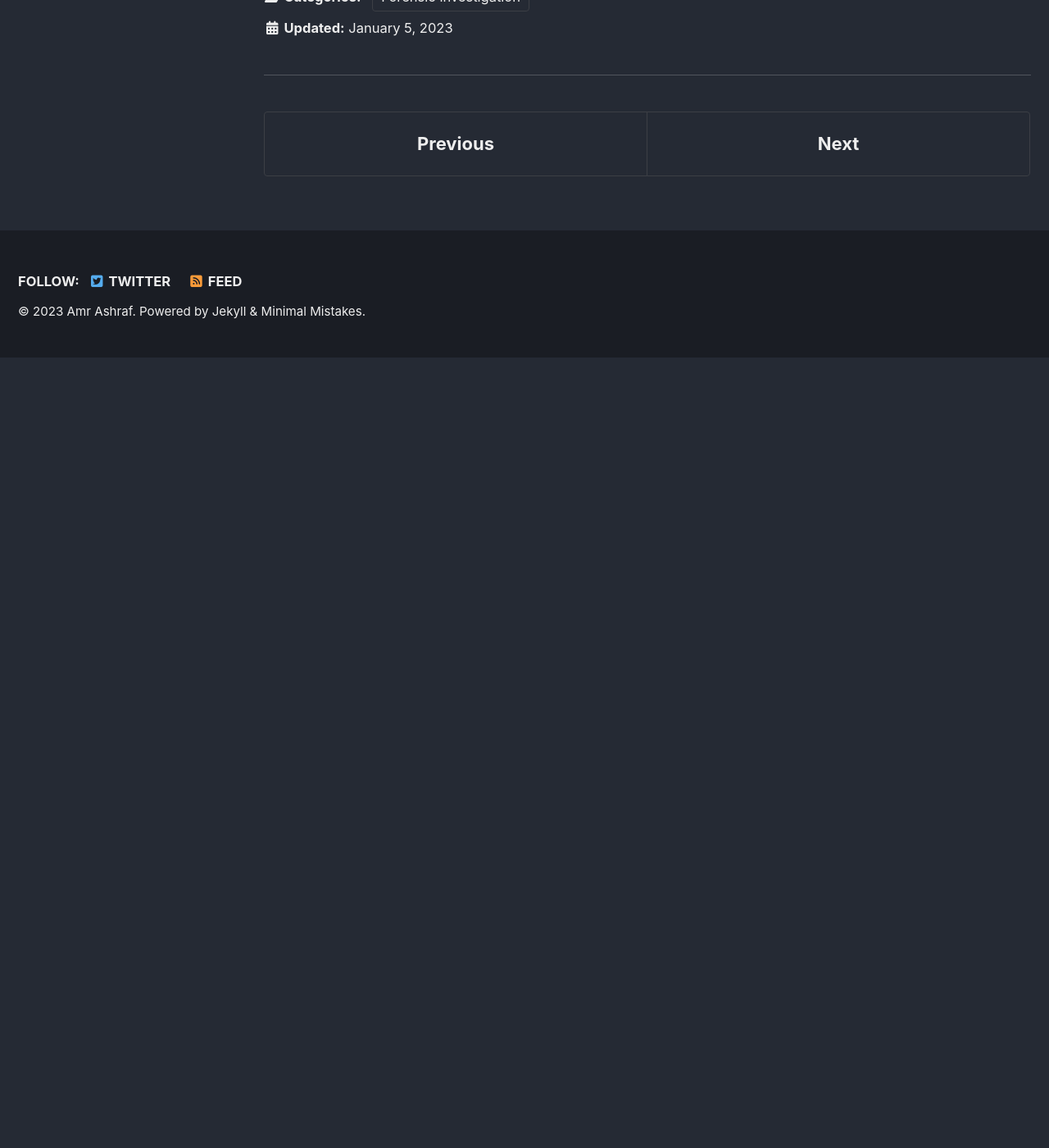
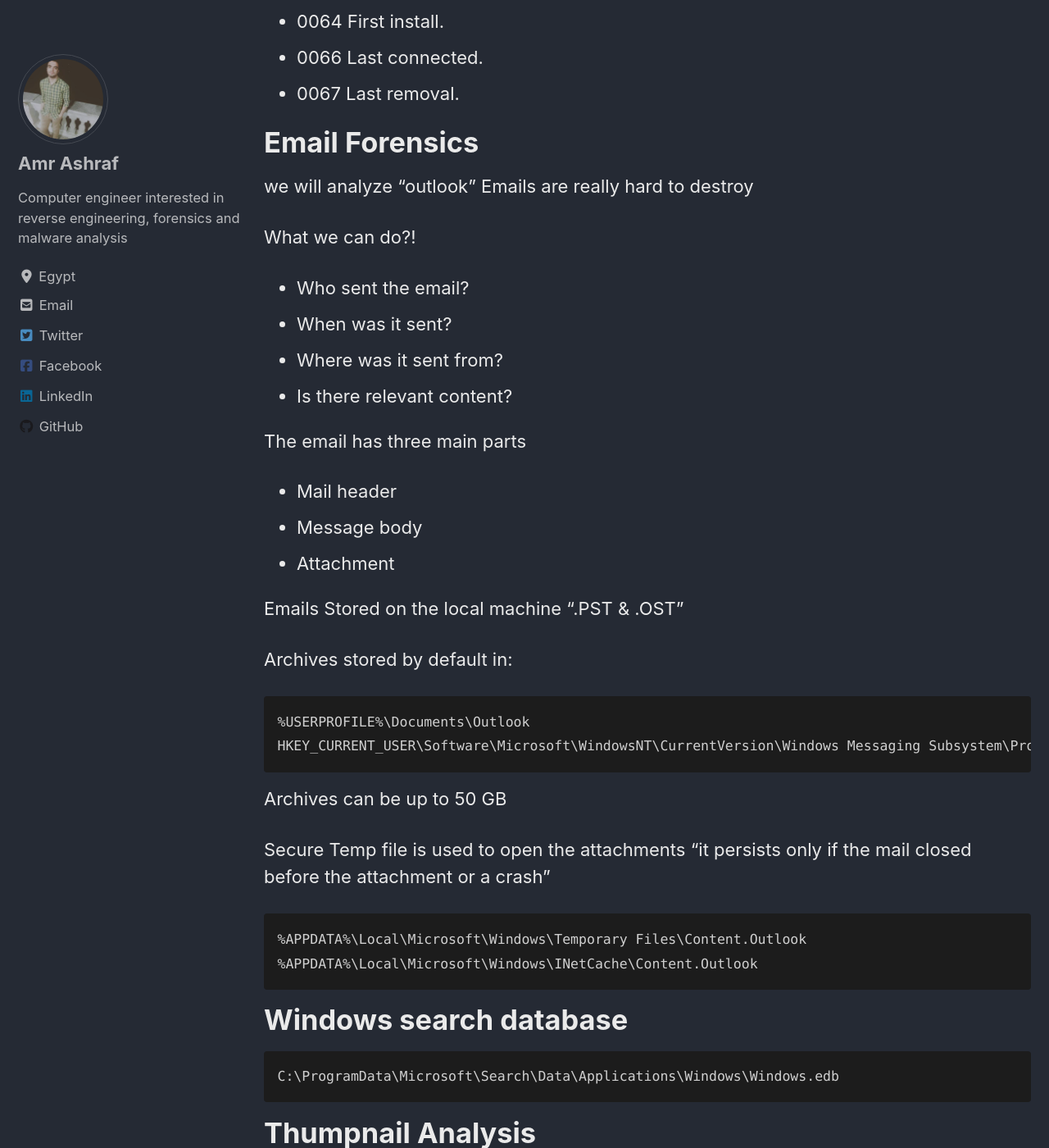
Before and after one commit to amr-git-dot/amr-git-dot.github.io, a Jekyll site: the page built from _posts/Forensic-Investigation/2023-01-05-forensics.md, in a window 1280 px wide and 1400 px high, scrolled down 10023 px. Shown: the whole window at 82% size. Built offline with Jekyll 4.4.1, drawn with Linux system fonts in a browser that asks for light colours; cached includes are drawn as plain includes; nearby versions of some CDN libraries; before the commit the page ends 10459 px from its top, so only the background shows below that; some of the changed text lies outside the part shown.

Commit message:
Update 2023-01-05-forensics.md

```diff
--- a/_posts/Forensic-Investigation/2023-01-05-forensics.md
+++ b/_posts/Forensic-Investigation/2023-01-05-forensics.md
@@ -286,3 +286,77 @@ First and last time connected & Removal time:
 - 0064 First install.
 - 0066 Last connected.
 - 0067 Last removal.
+
+# Email Forensics
+we will analyze "outlook"
+Emails are really hard to destroy
+
+What we can do?!
+
+- Who sent the email?
+- When was it sent?
+- Where was it sent from?
+- Is there relevant content?
+
+The email has three main parts
+
+- Mail header
+- Message body
+- Attachment
+
+Emails Stored on the local machine ".PST & .OST"
+
+Archives stored by default in:
+
+	%USERPROFILE%\Documents\Outlook
+	HKEY_CURRENT_USER\Software\Microsoft\WindowsNT\CurrentVersion\Windows Messaging Subsystem\Profiles\Outlook\
+
+Archives can be up to 50 GB
+
+Secure Temp file is used to open the attachments
+"it persists only if the mail closed before the attachment or a crash"
+
+	%APPDATA%\Local\Microsoft\Windows\Temporary Files\Content.Outlook
+	%APPDATA%\Local\Microsoft\Windows\INetCache\Content.Outlook
+
+# Windows search database
+
+	C:\ProgramData\Microsoft\Search\Data\Applications\Windows\Windows.edb
+
+# Thumpnail Analysis
+
+These are the photos displayed in the explorer itself
+
+	C:\Users\%USERNAME%\AppData\Local\Microsoft\Windows\Explorer
+
+# Recycle Bin
+
+In $Recycle.bin there is a user SID
+files started with $I##### contains
+
+- original path and name
+- Recycled date/time
+
+files started with $R### contains
+
+- Recovery data
+
+# Windows Prefetch
+
+Record the first and the last time of execution and also a lot of metadata about the execution like file reference.
+
+	C:\Windows\Prefetch
+
+# SRUM "System Resource Usage Monitor"
+
+Keeps track of device resources used per app.
+
+	SOFTWARE\Microsoft\WindowsNT\CurrentVersion\SRUM\Extensions
+	C:\Windows\System32\SRU\
+
+what can SRUM analysis tell us:
+
+- Processes Run
+- App Push notification
+- Network activity
+- Energy usage
```
